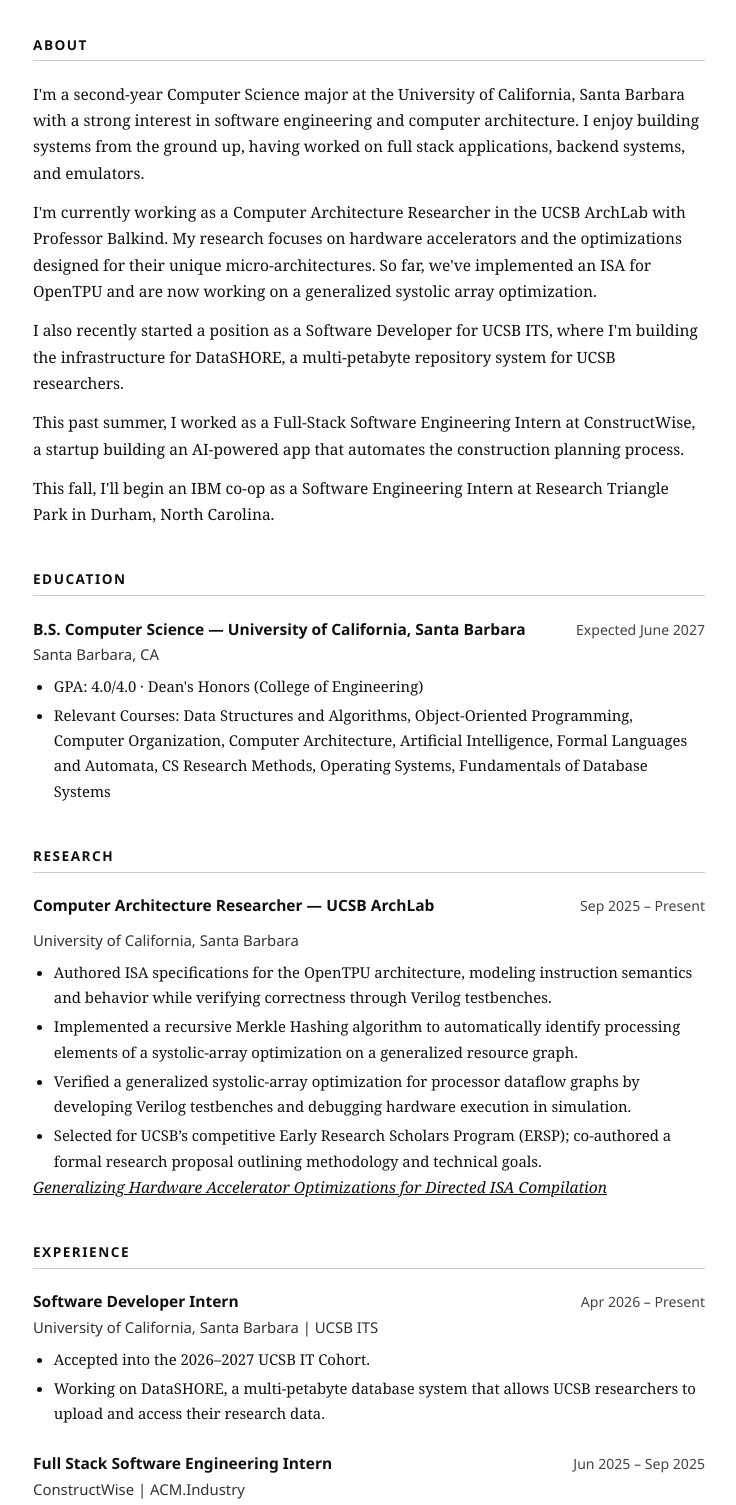
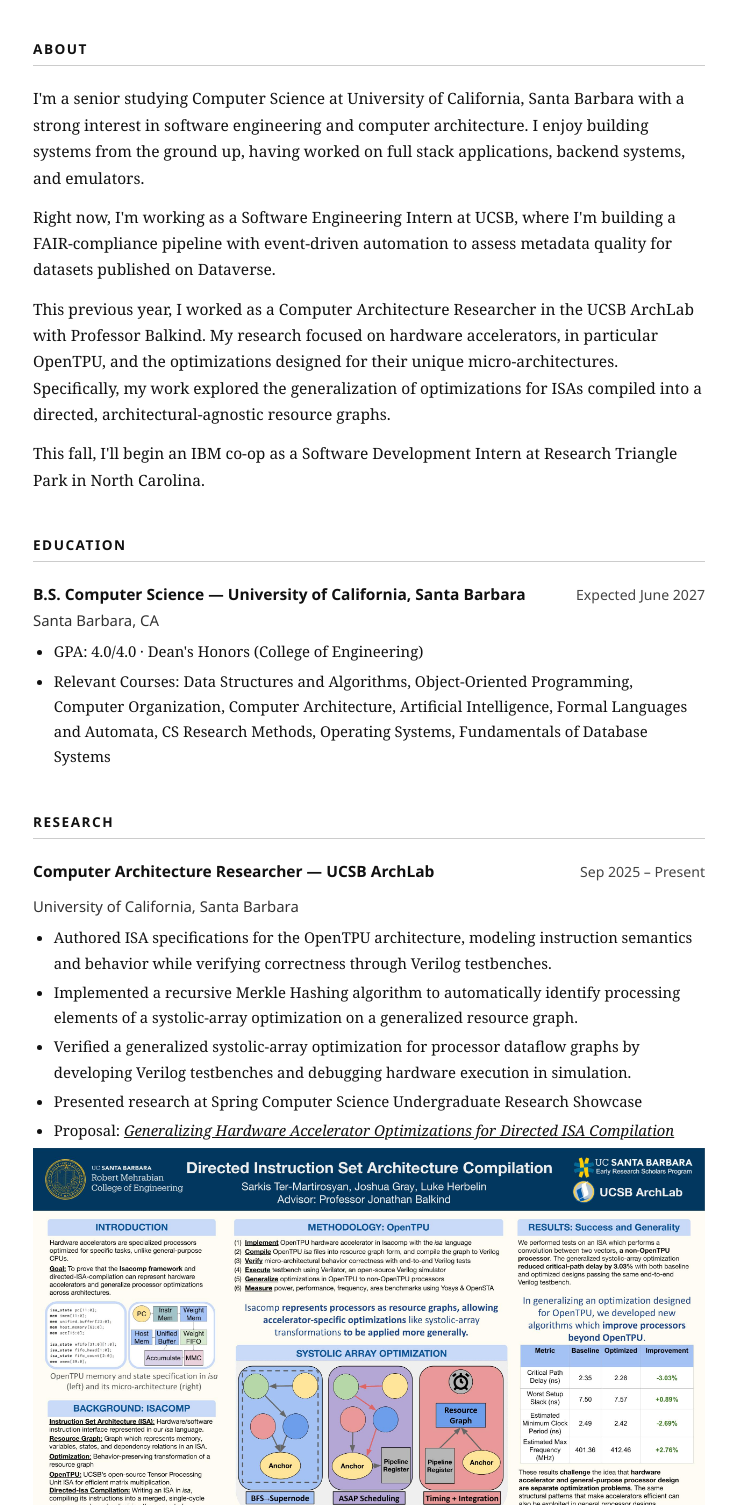
Before and after one commit to joshuaegray/joshuaegray.github.io, a plain HTML site: page index.html in a window 1280 px wide. Shown: the part 236-1741 px from the top of the page, without its empty margins (271-1007 px from the left). Drawn offline with Linux system fonts and the light colour scheme.

Commit message:
Update portfolio

```diff
--- a/index.html
+++ b/index.html
@@ -12,7 +12,9 @@
     <div class="header-top">
       <div>
         <h1>Joshua Gray</h1>
-        <p class="tagline">Computer Science at UCSB &middot Computer Architecture Researcher &middot Incoming at IBM</p>
+        <p class="tagline">Computer Science at UCSB</p>
+	<!-- </p class="tagline">Computer Architecture Researcher</p> -->
+	<p class="tagline">Incoming SDE at IBM</p>
       </div>
       <img src="GithubHeadshot.jpeg" alt="Joshua Gray" class="headshot" />
     </div>
@@ -31,15 +33,14 @@
 
     <section id="about">
       <h2>About</h2>
-      <p>I'm a second-year Computer Science major at the University of California, Santa Barbara with a strong interest in software engineering and computer architecture. I enjoy building systems from the ground up, having worked on full stack applications, backend systems, and emulators.</p>
+      <p>I'm a senior studying Computer Science at University of California, Santa Barbara with a strong interest in software engineering and computer architecture. I enjoy building systems from the ground up, having worked on full stack applications, backend systems, and emulators.</p>
 
-      <p>I'm currently working as a Computer Architecture Researcher in the UCSB ArchLab with Professor Balkind. My research focuses on hardware accelerators and the optimizations designed for their unique micro-architectures. So far, we've implemented an ISA for OpenTPU and are now working on a generalized systolic array optimization.</p>
+     <p>Right now, I'm working as a Software Engineering Intern at UCSB, where I'm building a FAIR-compliance pipeline with event-driven automation to assess metadata quality for datasets published on Dataverse.</p>
 
-      <p>I also recently started a position as a Software Developer for UCSB ITS, where I'm building the infrastructure for DataSHORE, a multi-petabyte repository system for UCSB researchers.</p>
 
-      <p>This past summer, I worked as a Full-Stack Software Engineering Intern at ConstructWise, a startup building an AI-powered app that automates the construction planning process. </p>
+      <p>This previous year, I worked as a Computer Architecture Researcher in the UCSB ArchLab with Professor Balkind. My research focused on hardware accelerators, in particular OpenTPU, and the optimizations designed for their unique micro-architectures. Specifically, my work explored the generalization of optimizations for ISAs compiled into a directed, architectural-agnostic resource graphs. </p>
 
-      <p>This fall, I'll begin an IBM co-op as a Software Engineering Intern at Research Triangle Park in Durham, North Carolina.</p>
+      <p>This fall, I'll begin an IBM co-op as a Software Development Intern at Research Triangle Park in North Carolina.</p>
     </section>
 
     <section id="education">
@@ -68,9 +69,13 @@
         <li>Authored ISA specifications for the OpenTPU architecture, modeling instruction semantics and behavior while verifying correctness through Verilog testbenches.</li>
         <li>Implemented a recursive Merkle Hashing algorithm to automatically identify processing elements of a systolic-array optimization on a generalized resource graph.</li>
         <li>Verified a generalized systolic-array optimization for processor dataflow graphs by developing Verilog testbenches and debugging hardware execution in simulation.</li>
-        <li>Selected for UCSB’s competitive Early Research Scholars Program (ERSP); co-authored a formal research proposal outlining methodology and technical goals.</li>
+	<!--<li>Selected for UCSB’s competitive Early Research Scholars Program (ERSP); co-authored a formal research proposal outlining methodology and technical goals.</li> -->
+	<li>Presented research at Spring Computer Science Undergraduate Research Showcase</li>
+	<li> Proposal: <a href="ersp-proposal.pdf" target="_blank"><em>Generalizing Hardware Accelerator Optimizations for Directed ISA Compilation</em></a> </li>
       </ul>
-      <p><a href="ersp-proposal.pdf" target="_blank"><em>Generalizing Hardware Accelerator Optimizations for Directed ISA Compilation</em></a></p>
+      <a href="Poster.jpg" target="_blank">
+        <img src="Poster.jpg" alt="Research Poster" style="max-width: 100%; margin-top: 0.25rem;" />
+      </a>
     </section>
 
     <section id="experience">
@@ -78,13 +83,13 @@
 
       <div class="job">
         <div class="job-header">
-          <h3>Software Developer Intern</h3>
+          <h3>Software Engineering Intern</h3>
           <span class="job-date">Apr 2026 &ndash; Present</span>
         </div>
-        <p class="job-location">University of California, Santa Barbara | UCSB ITS</p>
+        <p class="job-location">University of California, Santa Barbara</p>
         <ul class="job-bullets">
-          <li>Accepted into the 2026&ndash;2027 UCSB IT Cohort.</li>
-          <li>Working on DataSHORE, a multi-petabyte database system that allows UCSB researchers to upload and access their research data.</li>
+	  <li> Designing and building a full-stack FAIR-compliance pipeline for Dataverse, spanning backend automation, API integrations, a reporting UI, and notification systems, to automate metadata quality assessment for published research datasets </li>
+	  <!--<li>Working on DataSHORE, a multi-petabyte database system that allows UCSB researchers to upload and access their research data.</li> -->
         </ul>
       </div>
 
@@ -111,8 +116,9 @@
         <p class="job-location">Humanity Unleashed</p>
         <ul class="job-bullets">
           <li>Contributed to the AI Legislature frontend team, designing and implementing user interfaces for a legal policy generation platform using React and Tailwind CSS.</li>
-          <li>Analyzed Human-Computer Interaction research papers and contributed to internal technical writing, co-authoring a paper: <a href="https://arxiv.org/abs/2412.06936" target="_blank"><em>Creating a Cooperative AI Policymaking Platform through Open Source Collaboration</em></a>.</li>
+          <li>Analyzed Human-Computer Interaction research papers and contributed to internal technical writing, co-authoring a paper.</li>
         </ul>
+        <p>Paper: <a href="https://arxiv.org/abs/2412.06936" target="_blank"><em>Creating a Cooperative AI Policymaking Platform through Open Source Collaboration</em></a></p>
       </div>
 
       <div class="job">
@@ -162,6 +168,8 @@
           </div>
           <a href="https://github.com/nathanqiuUCSB/ExtendAble" class="btn" target="_blank">GitHub &rarr;</a>
           <a href="https://devpost.com/software/robotic-arm-j4fmbq" class="btn" target="_blank">Devpost &rarr;</a>
+          <img src="RoboticArm.jpeg" alt="RoboticArm" style="display: block; max-width: 60%; margin-top: 0.25rem;" />
+
         </div>
 
         <div class="card">
@@ -178,6 +186,7 @@
             <span>PyRTL</span>
           </div>
         </div>
+
 
 
 
@@ -203,10 +212,10 @@
     <section id="skills">
       <h2>Skills</h2>
       <ul class="skill-list">
-        <li>Languages: C/C++, Python, Java, JavaScript, MIPS assembly, Verilog</li>
+        <li>Languages: C/C++, Python, Java, JavaScript, MIPS assembly, SQL, Verilog</li>
         <li>Frameworks: React, Next.js, Django, FastAPI</li>
-        <li>Developer Tools: Git, Linux, Bash, Postman, VS Code, Claude Code, Makefiles</li>
-        <li>Databases and Cloud Tools: Supabase (PostGreSQL)</li>
+        <li>Developer Tools: Git, Linux, Bash, Postman, Vim, VS Code, Claude Code, Makefiles</li>
+        <li>Databases and Cloud Tools: Supabase (PostGreSQL), Oracle Cloud</li>
       </ul>
     </section>
 
```
Also changed, not shown: Poster.jpg (added), 1 other file.
